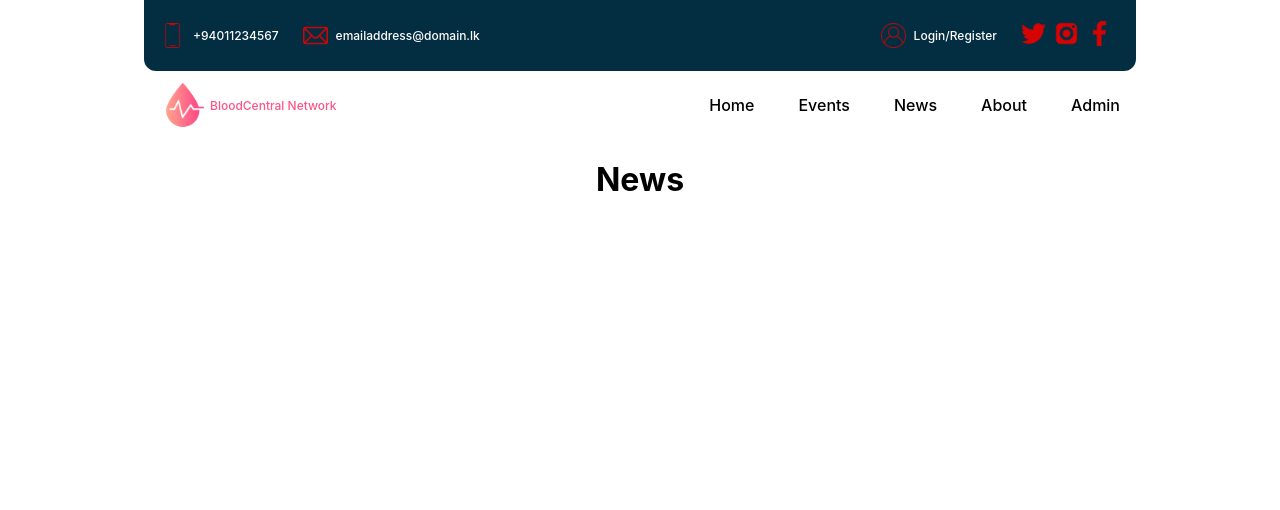
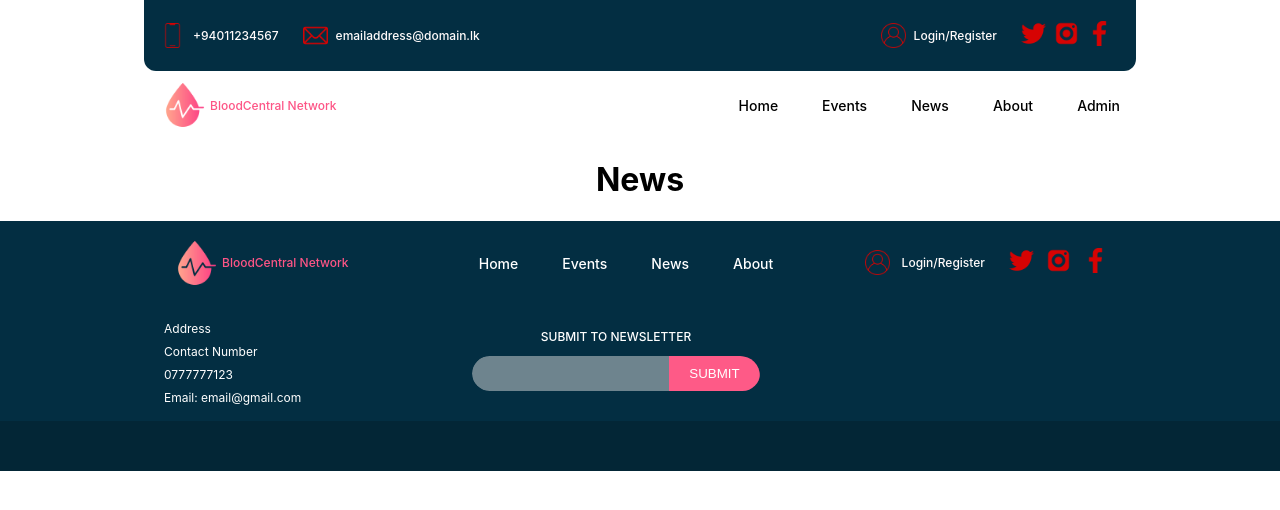
Before and after one commit to difelk/blood-bank-management, a React (Create React App) app: page /news in a window 1280 px wide. Shown: the top 510 px of the page. Built offline with nearby package versions, Linux system fonts and the light colour scheme.

Commit message:
Home page, Footer - 21/02

```diff
--- a/src/App.js
+++ b/src/App.js
@@ -1,6 +1,7 @@
 import { BrowserRouter as Router, Route, Routes, Navigate } from 'react-router-dom';
 import './App.css';
 import Header from './components/common/header/Header';
+import Footer from './components/common/footer/Footer';
 import Home from './components/home/Home';
 import Events from './components/events/Events';
 import News from './components/news/News';
@@ -22,6 +23,7 @@ function App() {
             <Route path='/about' element={<About />} />
             <Route path='/admin' element={isLoggedIn ? <Dashboard /> : <Navigate to="/" />} />
           </Routes>
+          <Footer></Footer>
         </div>
       </Router>
     </div>
--- a/src/components/common/footer/Footer.js
+++ b/src/components/common/footer/Footer.js
@@ -1,12 +1,79 @@
-import React from 'react';
+import React from "react";
 import Styles from "./Footer.module.scss";
+import userIconImg from "../../images/user.png";
+import twitterIconImg from "../../images/twitter.png";
+import instaIconImg from "../../images/insta.png";
+import fbIconImg from "../../images/fb.png";
+import logo from "../../images/bloodLogo.png";
 
 const Footer = () => {
+  return (
+    // Full Footer
+    <div className={Styles.footer}>
+      {/* Upper div with logo, page links, login and social media */}
+      <div className={Styles.pagesLinkHeader}>
+        {/* Left div - logo */}
+        <div className={Styles.leftLogoBox}>
+          <img className={Styles.logoImage} src={logo} alt="Logo" />
+          <p>BloodCentral Network</p>
+        </div>
 
+        {/* Middle div - Links */}
+        <div className={Styles.middleLinkBox}>
+          <ul>
+            <a href="/">Home</a>
 
-  return (
-    <div>
-     <h1 className={Styles.red}>this is my header</h1>
+            <a href="/events">Events</a>
+
+            <a href="/news">News</a>
+
+            <a href="/about">About</a>
+          </ul>
+        </div>
+
+        {/* Right div - with login/register and social media links images */}
+        <div className={Styles.rightBox}>
+          <div className={Styles.loginBox}>
+            <img className={Styles.image} src={userIconImg} alt="pic" />
+            <p>Login/Register</p>
+          </div>
+          <div className={Styles.socialMediaBox}>
+            <a href="https://example.com">
+              <img
+                className={Styles.image}
+                src={twitterIconImg}
+                alt="twitter"
+              />
+            </a>
+            <a href="https://example.com">
+              <img className={Styles.image} src={instaIconImg} alt="insta" />
+            </a>
+            <a href="https://example.com">
+              <img className={Styles.image} src={fbIconImg} alt="fb" />
+            </a>
+          </div>
+        </div>
+      </div>
+
+      {/* Bottom div with contact details and news letter submission */}
+      <div className={Styles.bottomBox}>
+        <div className={Styles.contactDetailsBox}>
+          <p>Address</p>
+          <p>Contact Number</p>
+          <p>0777777123</p>
+          <p>Email: email@gmail.com</p>
+        </div>
+
+        <div className={Styles.newsLetterBox}>
+          <p>SUBMIT TO NEWSLETTER</p>
+          <div className={Styles.searchBox}>
+            <input type="text" className={Styles.searchInput} />
+            <button type="submit" className={Styles.submitBtn}>SUBMIT</button>
+          </div>
+        </div>
+        <div style={{width: '25%'}}></div>
+      </div>
+      <div className={Styles.bottomLineBox}></div>
     </div>
   );
 };
--- a/src/components/common/footer/Footer.module.scss
+++ b/src/components/common/footer/Footer.module.scss
@@ -0,0 +1,152 @@
+@import '../../../styles/settings.scss';
+
+.footer{
+    display: flex;
+    flex-direction: column;
+    align-items: center;
+    background-color: #032E42;
+    position: relative;
+    // width: 100%;
+    // margin: 4px;
+    // padding: 8px;
+}
+
+// Upper div with logo, page links, login and social media
+.pagesLinkHeader{
+    display: flex;
+    flex-direction: row;
+    align-items: center;
+    justify-content: space-between;
+    // height: 300px;
+    width: 75%;
+    padding: 16px;
+}
+
+// Left div - logo
+.leftLogoBox{
+    display: flex;
+    flex-direction: row;
+    align-items: center;
+    width: 20%;
+    p{
+        color: #FD5586;
+        font-size: 12px;
+        font-weight: 500;
+    }
+}
+.logoImage{
+    height: 50px;
+    width: 50px;
+    margin-left: 12px;
+}
+
+// RIght div - Links
+.middleLinkBox{
+    display: flex;
+    flex-direction: row;
+    align-items: center;
+    width: 42%;
+    // margin-left: 24px;
+}
+.middleLinkBox a{
+    align-items: center;
+    margin-left: 44px;
+    text-decoration: none;
+    color: #FFF;
+    font-weight: 500;
+    font-size: 14px;
+}
+// Right box - with login/register and social media links images
+.rightBox{
+    display: flex;
+    flex-direction: row;
+    align-items: center;
+    justify-content: space-between;
+}
+.loginBox{
+    display: flex;
+    flex-direction: row;
+    align-items: center;
+    margin-left: 24px;
+}
+.loginBox p{
+    color: #FFFBFB;
+    font-size: 12px;
+    font-weight: 500;
+}
+.socialMediaBox{
+    display: flex;
+    flex-direction: row;
+    align-items: center;
+    margin-left: 24px;
+}
+
+// Bottom div with contact details and news letter submission
+.bottomBox{
+    display: flex;
+    flex-direction: row;
+    // align-items: center;
+    justify-content: space-between;
+    padding: 12px;
+    width: 75%;
+}
+.contactDetailsBox{
+    display: flex;
+    flex-direction: column;
+    align-items: flex-start;
+    width: 20%;
+}
+.contactDetailsBox p{
+    margin: 4px;
+    color: #FFF;
+    font-size: 12px;
+}
+
+.newsLetterBox{
+    display: flex;
+    flex-direction: column;
+    align-items: center;
+    width: 42%;
+}
+
+.newsLetterBox p{
+    color: #FFF;
+    font-size: 12px;
+    font-weight: 500;
+}
+.searchBox{
+    display: flex;
+    border-radius: 20px;
+    overflow: hidden;
+  }
+.searchInput{
+    // flex: 1;
+    padding: 10px;
+    border: none;
+    border-top-left-radius: 20px;
+    border-bottom-left-radius: 20px;
+    background-color: rgba(217, 217, 217, 0.5);
+}
+.submitBtn{
+    background-color: #FE5A87;
+    color: #FFF;
+    font-weight: 500;
+    border: none;
+    padding: 10px 20px;
+    border-top-right-radius: 20px;
+    border-top-right-radius: 20px;
+    cursor: pointer;
+}
+
+.bottomLineBox{
+    display: flex;
+    flex-shrink: 0;
+    background-color: #032636;
+    height: 50px;
+    width: 100%;
+}
+.image{
+    height: 25px;
+    width: 25px;
+    margin-right: 12px;
+}
--- a/src/components/common/header/Header.module.scss
+++ b/src/components/common/header/Header.module.scss
@@ -115,6 +115,7 @@
     text-decoration: none;
     color: #000000;
     font-weight: 500;
+    font-size: 14px;
 }
 .image{
     height: 25px;
--- a/src/components/home/Home.js
+++ b/src/components/home/Home.js
@@ -13,6 +13,10 @@ import hospitalImg from "../images/hospital.png";
 import donorImg from "../images/donor.png";
 import bloodImg from "../images/blood.png";
 import calendarImg from "../images/calendar.png";
+import News from "../news/News";
+import news1 from "../images/newsImg.png";
+import news2 from "../images/newsImg.png";
+import news3 from "../images/newsImg.png";
 
 const Home = ({}) => {
   return (
@@ -125,7 +129,8 @@ const Home = ({}) => {
       {/* Our achievments */}
       <div className={Styles.ourAchieveBox}>
         <h2>
-        <span style={{ color: 'white' }}>OUR</span> <span className={Styles.colorTxt}>ACHIEVEMENTS</span>
+          <span style={{ color: "white" }}>OUR</span>{" "}
+          <span className={Styles.colorTxt}>ACHIEVEMENTS</span>
         </h2>
 
         <div className={Styles.mainContainer}>
@@ -186,6 +191,79 @@ const Home = ({}) => {
           </div>
         </div>
       </div>
+
+      {/* Latest News */}
+      <div className={Styles.recentNewsBox}>
+        <h2>
+          LATEST <span className={Styles.colorTxt}>NEWS</span>
+        </h2>
+
+        {/* New images div */}
+        <div className={Styles.newsImgBox}>
+          {/* Left image div */}
+          <div className={Styles.leftNewsBox}>
+            <img className={Styles.image} src={news1} alt="news1" />
+            <div className={Styles.newsTxtBox}>
+              <p>
+                Lorem ipsum dolor sit amet, consectetur adipiscing elit, sed do
+                eiusmod tempor incididunt ut labore et dolore magna
+              </p>
+              <div className={Styles.dateAndBtnBox}>
+                <p className={Styles.dateTag}>2024/01/28</p>
+                <div className={Styles.linkBox}>
+                  <a href="/news">Read More</a>
+                </div>
+              </div>
+            </div>
+          </div>
+
+          {/* Middle image div */}
+          <div className={Styles.middleNewsBox}>
+            <img className={Styles.image} src={news2} alt="news2" />
+            <div className={Styles.newsTxtBox}>
+              <p>
+                Lorem ipsum dolor sit amet, consectetur adipiscing elit, sed do
+                eiusmod tempor incididunt ut labore et dolore magna
+              </p>
+              <div className={Styles.dateAndBtnBox}>
+                <p className={Styles.dateTag}>2024/01/28</p>
+                <div className={Styles.linkBox}>
+                  <a href="/news">Read More</a>
+                </div>
+              </div>
+            </div>
+          </div>
+
+          {/* Right image div */}
+          <div className={Styles.rightNewsBox}>
+            <img className={Styles.image} src={news3} alt="news3" />
+            <div className={Styles.newsTxtBox}>
+              <p>
+                Lorem ipsum dolor sit amet, consectetur adipiscing elit, sed do
+                eiusmod tempor incididunt ut labore et dolore magna
+              </p>
+              <div className={Styles.dateAndBtnBox}>
+                <p className={Styles.dateTag}>2024/01/28</p>
+                <div className={Styles.readMoreBtnBox}>
+                  <div className={Styles.linkBox}>
+                    <a href="/news">Read More</a>
+                  </div>
+                </div>
+              </div>
+            </div>
+          </div>
+        </div>
+
+        {/* News Read More Button */}
+        <div className={Styles.readMoreBtnBox}>
+          <Link to="/news">
+            <button className={Styles.readMoreBtn}>READ MORE</button>
+          </Link>
+          <Routes>
+            <Route path="/news" element={<News />} />
+          </Routes>
+        </div>
+      </div>
     </div>
   );
 };
```
Also changed, not shown: src/components/home/Home.module.scss (+100 -8 lines), src/components/images/newsImg.png (added).
